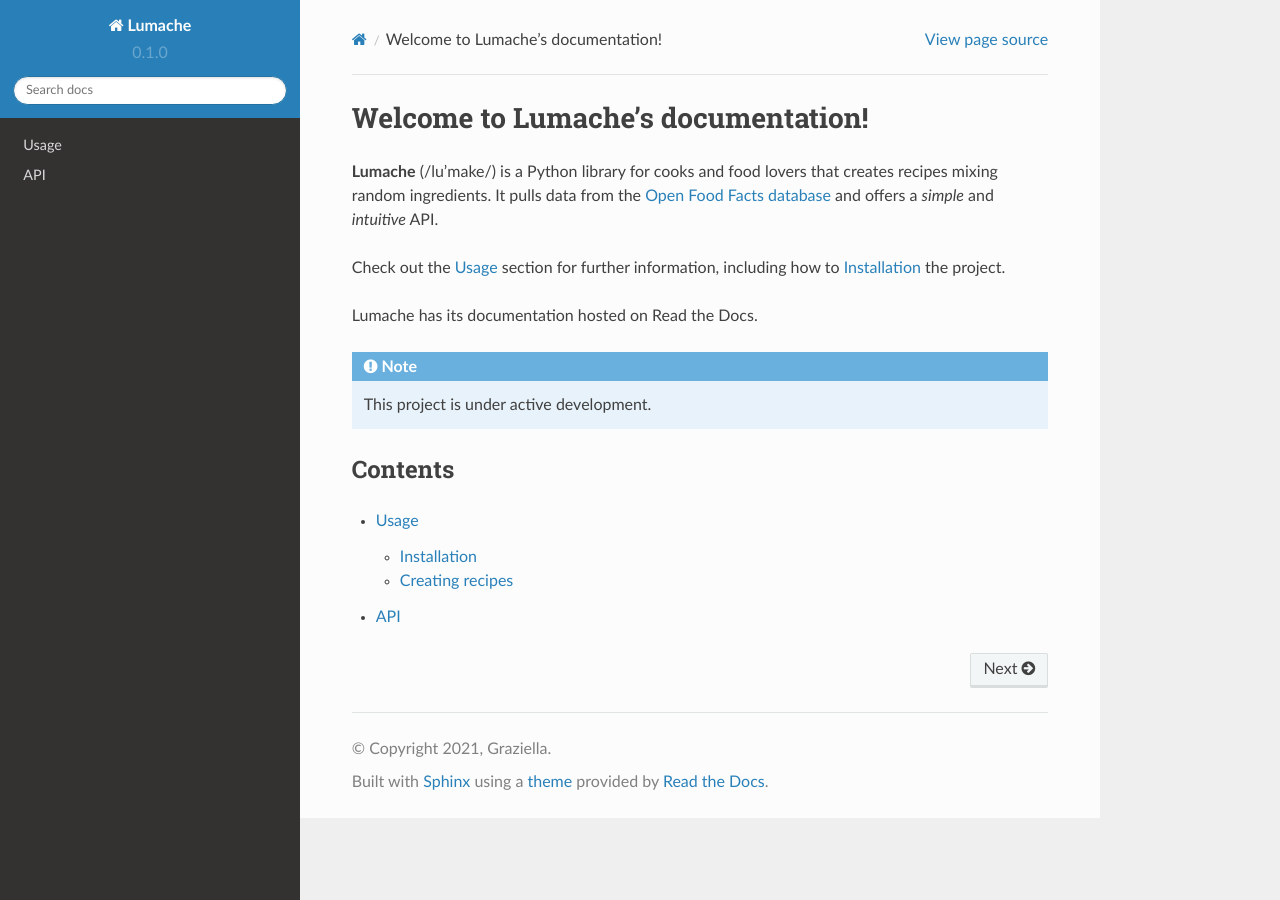
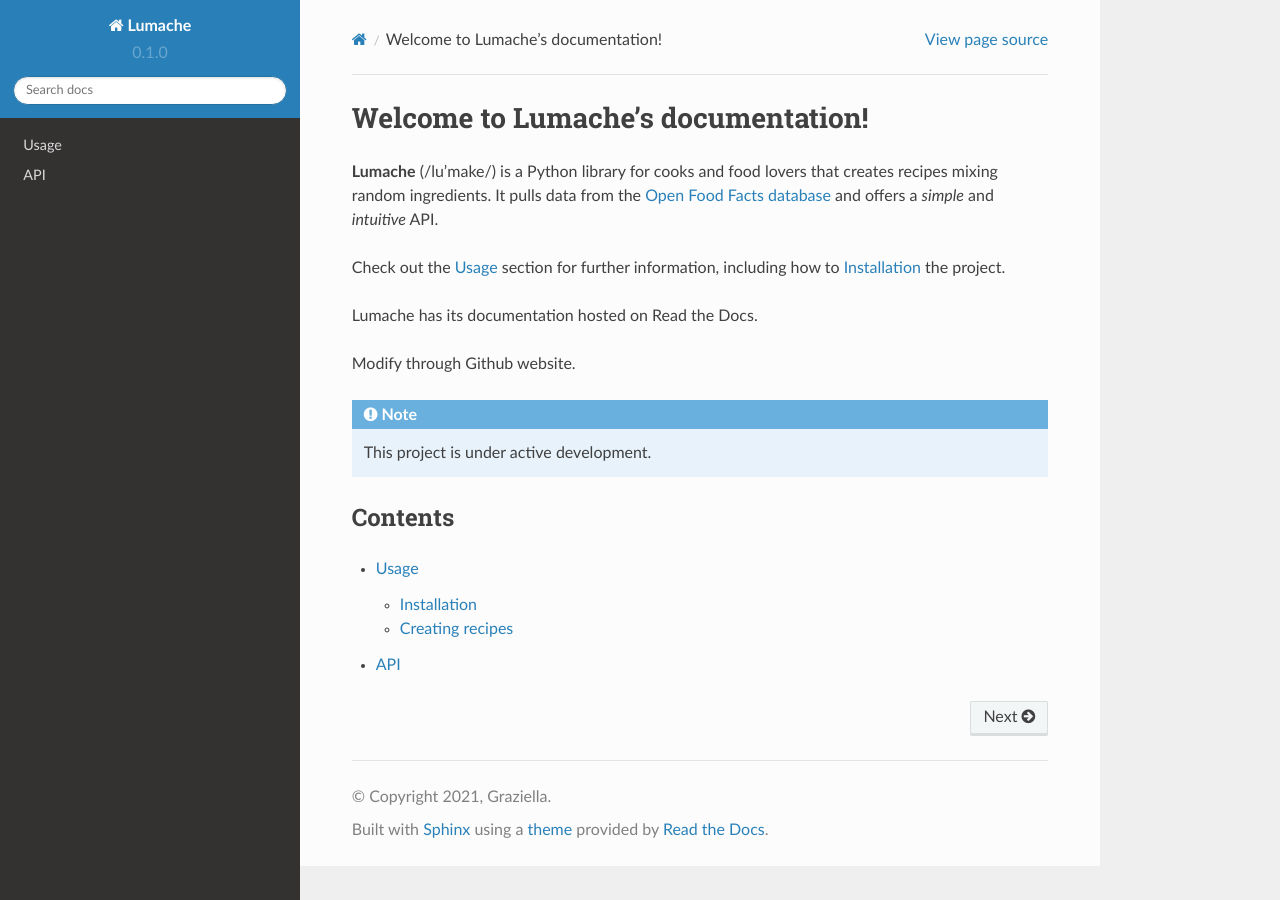
Before and after one commit to dux-fortinet/doc_learning_dux, a Sphinx documentation site: the page built from docs/source/index.rst, in a window 1280 px wide. Built offline with Sphinx 7.4.7 and the Read the Docs theme 2.0.0, drawn with Linux system fonts in a browser that asks for light colours.

Commit message:
Modify through Github website.
Modify through Github website.

```diff
--- a/docs/source/index.rst
+++ b/docs/source/index.rst
@@ -11,6 +11,8 @@ how to :ref:`installation` the project.
 
 Lumache has its documentation hosted on Read the Docs.
 
+Modify through Github website.
+
 .. note::
 
    This project is under active development.
```
